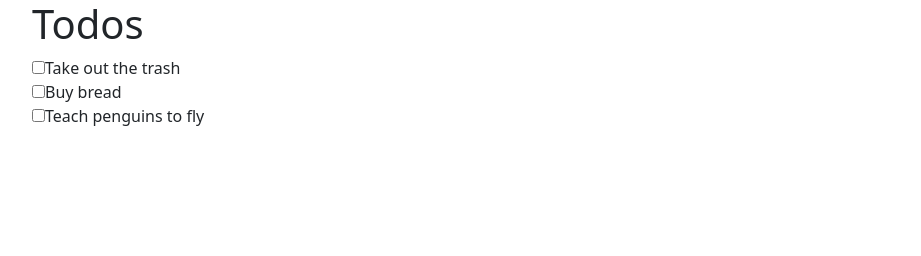
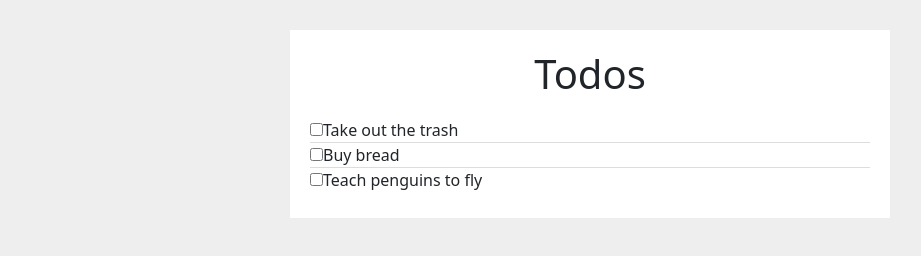
Before and after one commit to zuwannn/react-todolist, a React app in the folder todolist/: page / in a window 1280 px wide. Shown: the whole page, without its empty margins (50-971 px from the left). Built offline with nearby package versions, Linux system fonts and the light colour scheme.

Commit message:
Add todo style

```diff
--- a/todolist/src/assets/style/index.css
+++ b/todolist/src/assets/style/index.css
@@ -1,13 +1,22 @@
-body {
+body{
+  background-color: #eeeeee;
+}
+.todolist{
+  background-color: #fff;
+  padding: 20px 20px 10px 20px;
+  width: 600px;
+  margin: 30px auto;
+}
+.todolist h1{
   margin: 0;
-  font-family: -apple-system, BlinkMacSystemFont, 'Segoe UI', 'Roboto', 'Oxygen',
-    'Ubuntu', 'Cantarell', 'Fira Sans', 'Droid Sans', 'Helvetica Neue',
-    sans-serif;
-  -webkit-font-smoothing: antialiased;
-  -moz-osx-font-smoothing: grayscale;
+  padding-bottom: 20px;
+  text-align: center;
 }
-
-code {
-  font-family: source-code-pro, Menlo, Monaco, Consolas, 'Courier New',
-    monospace;
+.ui-state-default{
+  background: #fff;
+  border: none;
+  border-bottom: 1px solid #ddd;
 }
+.ui-state-default:last-child{
+  border-bottom: none;
+}
--- a/todolist/src/components/wrappers/App.js
+++ b/todolist/src/components/wrappers/App.js
@@ -1,6 +1,5 @@
 import React from "react";
 
-import "../../../node_modules/bootstrap/dist/css/bootstrap.css";
 function App() {
   return (
     <div className="container">
--- a/todolist/src/index.js
+++ b/todolist/src/index.js
@@ -1,9 +1,12 @@
 import React from 'react';
 import ReactDOM from 'react-dom';
 import App from './components/wrappers/App';
+
 // Add bootstrap
+import '../node_modules/bootstrap/dist/css/bootstrap.css'
+// Add CSS style
+import './assets/style/index.css'
 
-import '../../../node_modules/bootstrap/dist/css/bootstrap.css'
 
 ReactDOM.render(
   <App />,
```
